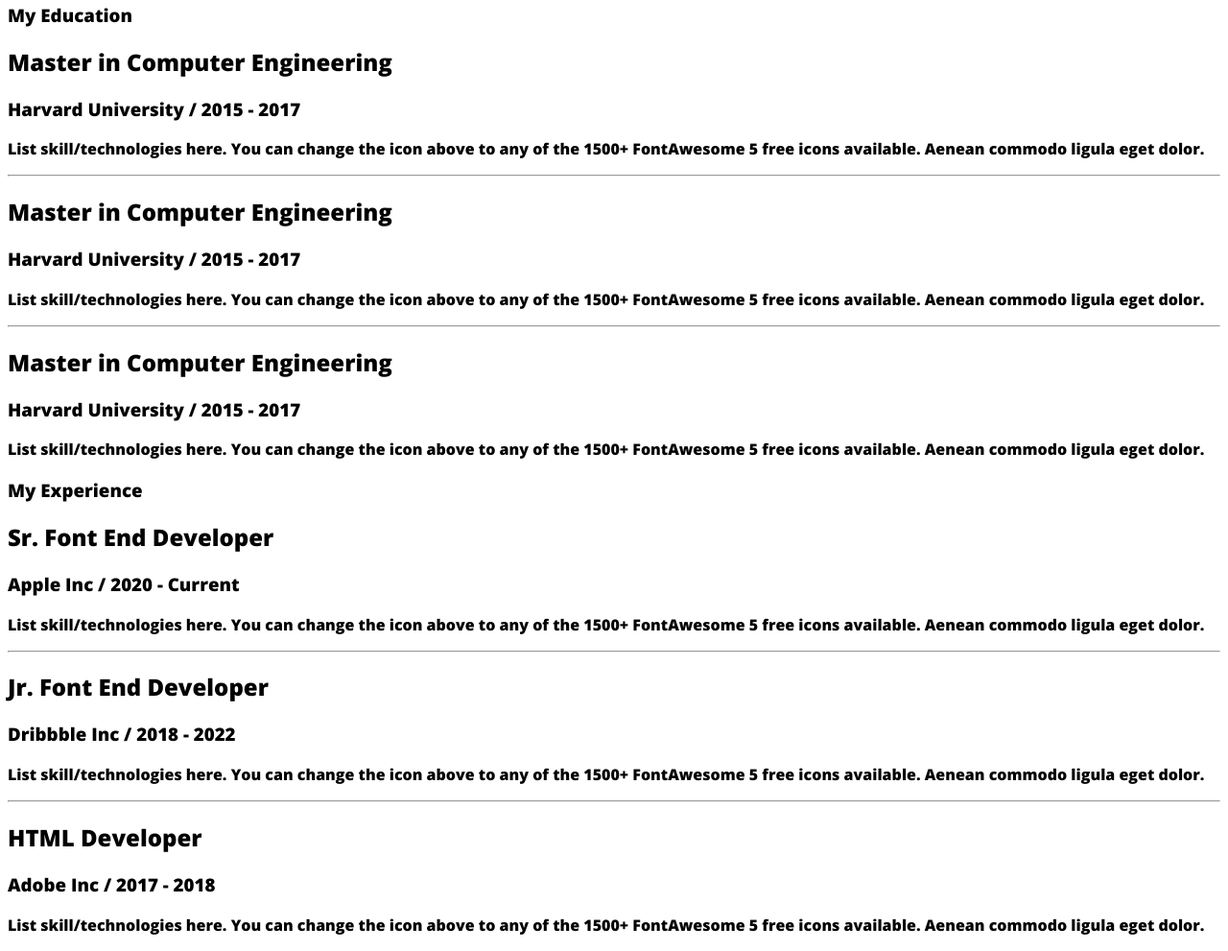
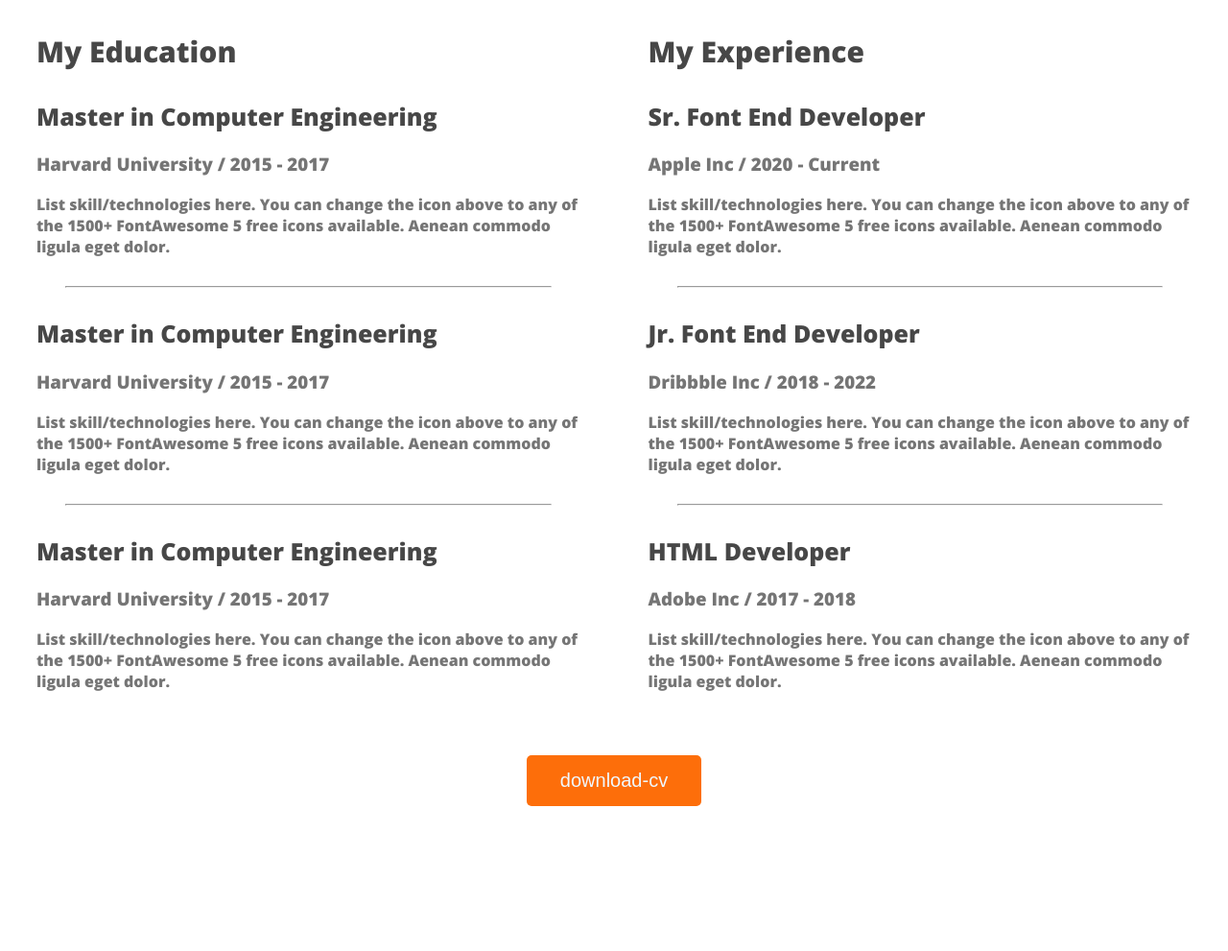
Before and after one commit to masumkhan8m/masumkhan.github.bd, a plain HTML site: page index.html in a window 1280 px wide. Shown: the part 2311-3302 px from the top of the page at 96% size. After the commit the page ends 3159 px from the top, so only its background shows below. Drawn offline with nearby package versions, Linux system fonts and the light colour scheme.

Commit message:
resume section2

```diff
--- a/index.html
+++ b/index.html
@@ -101,7 +101,7 @@
         to any of the 1500+ FontAwesome 5 free icons available. Aenean commodo ligula eget dolor.</p>
     </div>
     <hr>
-  <div class="resume-colum">
+    <!-- <div class="resume-colum"> -->
 
     <div class="resume-item">
       <h2 class="resume-item-title">Master in Computer Engineering</h2>
@@ -110,7 +110,7 @@
         to any of the 1500+ FontAwesome 5 free icons available. Aenean commodo ligula eget dolor.</p>
     </div>
     <hr>
-  <div class="resume-colum">
+  <!-- <div class="resume-colum"> -->
     <div class="resume-item">
       <h2 class="resume-item-title">Master in Computer Engineering</h2>
       <h3 class="resume-item-institute">Harvard University / 2015 - 2017</h3>
@@ -128,7 +128,7 @@
         to any of the 1500+ FontAwesome 5 free icons available. Aenean commodo ligula eget dolor. </p>
     </div>
     <hr>
-  <div class="resume-colum">
+  <!-- <div class="resume-colum"> -->
     <div class="resume-item">
       <h2 class="resume-item-title">Jr. Font End Developer </h2>
       <h3 class="resume-item-institute">Dribbble Inc / 2018 - 2022 </h3>
@@ -136,7 +136,7 @@
         to any of the 1500+ FontAwesome 5 free icons available. Aenean commodo ligula eget dolor. </p>
     </div>
     <hr>
-  <div class="resume-colum">
+  <!-- <div class="resume-colum"> -->
     <div class="resume-item">
       <h2 class="resume-item-title">HTML Developer </h2>
       <h3 class="resume-item-institute">Adobe Inc / 2017 - 2018 </h3>
@@ -144,7 +144,9 @@
         to any of the 1500+ FontAwesome 5 free icons available. Aenean commodo ligula eget dolor. </p>
     </div>
   </div>
-
+</div>
+<div class="download-cv">
+  <button class=" primary-button">download-cv</button>
 </div>
     </section>
     </main>
--- a/styles/portfolio.css
+++ b/styles/portfolio.css
@@ -130,3 +130,28 @@ box-shadow: 0px 6px 50px 0px rgba(0, 0, 0, 0.06);
  color: #757575;
 
 }
+.resume-colum-title{
+    color: #474747;
+font-size: 30px;
+font-weight: 700;
+}
+.resume-container{
+    display: flex;
+    gap: 71px;
+}
+.resume-item-institute,.resume-item-description{
+    color: #757575;
+}
+.resume-item-title{
+    color: #474747;
+font-size: 25px;
+font-weight: 700;
+
+}
+.resume-container, hr{
+    margin: 30px;
+}
+.download-cv{
+text-align: center;
+margin-top: 50px;
+}
```
